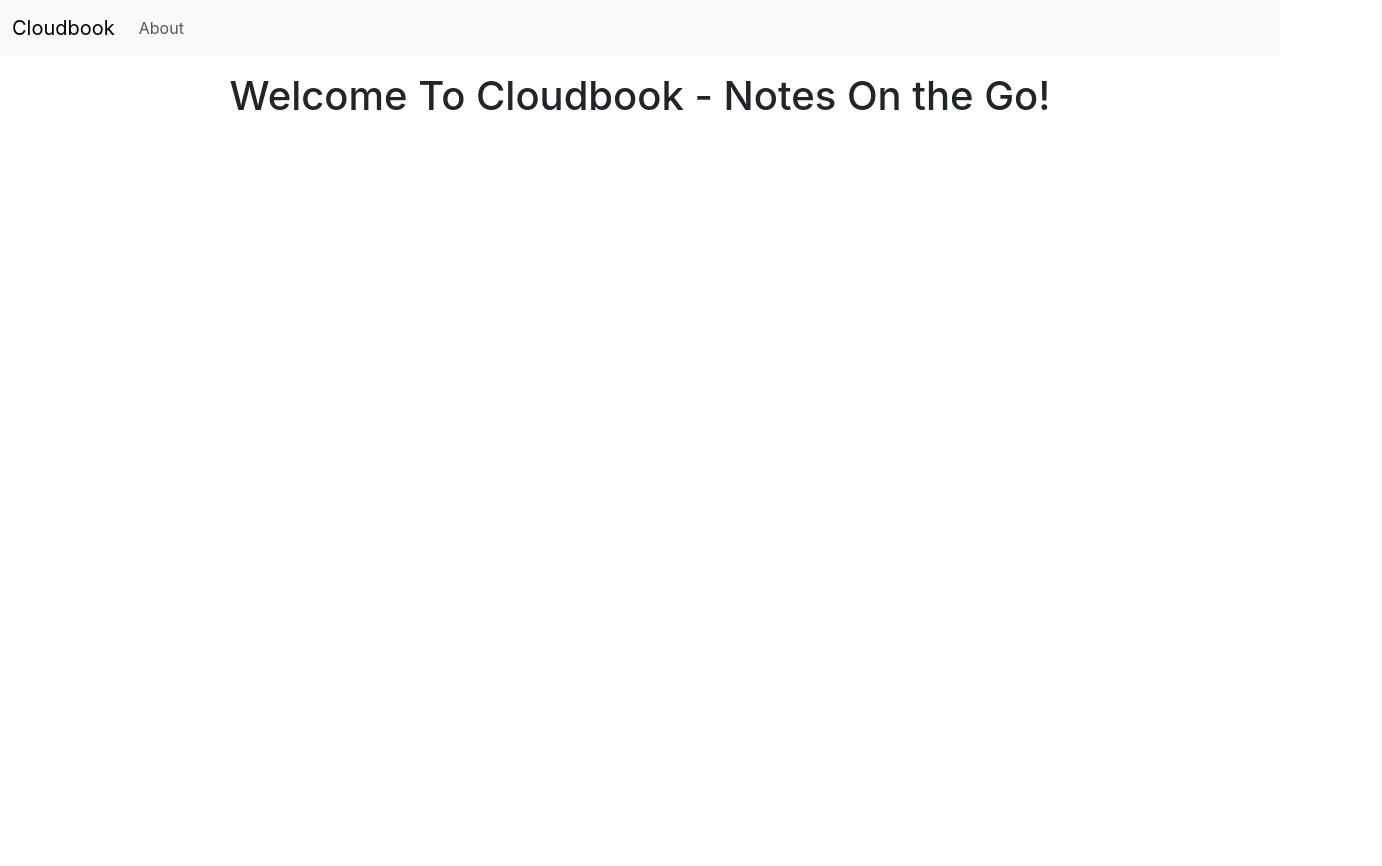
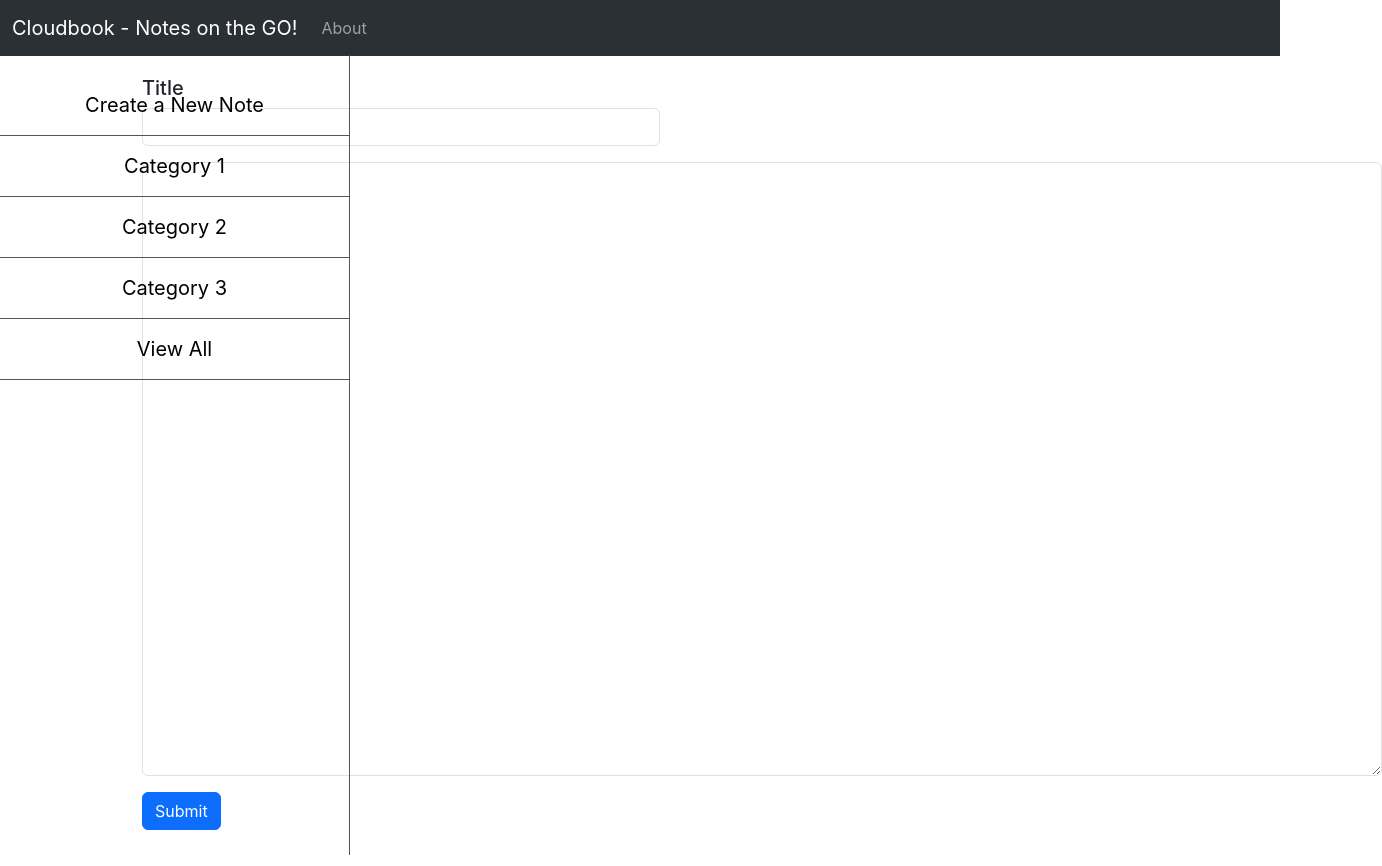
Before and after one commit to Krishna-gupta10/cloudbook, a React (Create React App) app: page /notes in a window 1280 px wide. Shown: the whole page, 1382 px wide, since content can reach past the window. Before the commit the page ends 800 px from the top, so only its background shows below. Built offline with nearby package versions, Linux system fonts and the light colour scheme.

Commit message:
Updated Components

```diff
--- a/src/App.js
+++ b/src/App.js
@@ -2,14 +2,16 @@ import './App.css';
 import Navbar from './components/Navbar';
 import About from './components/About';
 import Home from './components/Home';
+import Notes from './components/Notes';
 import { BrowserRouter as Router, Routes, Route } from 'react-router-dom';
+import NoteState from './context/notes/NoteState';
 
 function App() {
   return (
+    <NoteState>
       <Router>
         <div className="App">
-        <Navbar title="Cloudbook" link1="About" />
-        <h1 className="my-3">Welcome To Cloudbook - Notes On the Go!</h1>
+          <Navbar title="Cloudbook - Notes on the GO!" link1="About" />
         </div>
         <div>
           <Routes>
@@ -18,12 +20,18 @@ function App() {
               element={<Home />}
             />
             <Route
+              path="/notes"
+              element={<Notes />}
+            />
+            <Route
               path="/about"
               element={<About />}
             />
           </Routes>
         </div>
       </Router>
+    </NoteState>
+
   );
 }
 
--- a/src/components/About.js
+++ b/src/components/About.js
@@ -1,9 +1,17 @@
-import React from 'react'
+import React, { useContext, useEffect } from 'react';
+import noteContext from '../context/notes/noteContext';
 
 export default function About() {
-  return (
-    <div>
-      Nothing Here as Well
-    </div>
-  )
+    const a = useContext(noteContext);
+
+    useEffect(() => {
+        a.update();
+        // eslint-disable-next-line
+    }, [])
+
+    return (
+        <div>
+            This app is made by {a.state.name} who is in {a.state.class}
+        </div>
+    )
 }
--- a/src/components/Home.js
+++ b/src/components/Home.js
@@ -1,9 +1,10 @@
 import React from 'react'
+import { Link } from 'react-router-dom'
 
 export default function Home() {
   return (
     <div>
-      Nothing Here
+      <Link to = "/notes">Nothing Here Yet</Link>
     </div>
   )
 }
--- a/src/components/Navbar.js
+++ b/src/components/Navbar.js
@@ -4,9 +4,11 @@ import { Link } from 'react-router-dom'
 export default function Navbar(props) {
     return (
         <div>
-            <nav className="navbar navbar-expand-lg bg-body-tertiary">
+            <nav className="navbar navbar-expand-lg bg-body-tertiary" data-bs-theme="dark">
                 <div className="container-fluid" >
-                    <a className="navbar-brand" href="/">{props.title}</a>
+                    <a className="navbar-brand" href="/">
+                        {/* *icon here* */}
+                        {props.title}</a>
                     <button className="navbar-toggler" type="button" data-bs-toggle="collapse" data-bs-target="#navbarNavDropdown" aria-controls="navbarNavDropdown" aria-expanded="false" aria-label="Toggle navigation">
                         <span className="navbar-toggler-icon"></span>
                     </button>
--- /dev/null
+++ b/src/components/Notes.css
@@ -0,0 +1,44 @@
+.sidebar {
+    height: 100%;
+    width: 350px;
+    position: fixed;
+    top: 55px;
+    left: 0;
+    padding-top: 20px;
+    border-right: 1px solid #555;
+    text-align: center;
+}
+
+.sidebar a {
+    padding: 15px 25px;
+    text-decoration: none;
+    font-size: 20px;
+    color: black;
+    display: block;
+    border-bottom: 1px solid #555;
+}
+
+
+.sidebar a:hover {
+    background-color: #555;
+    color: white;
+    ;
+}
+
+.notes {
+    margin-left: 40px;
+    padding: 20px;
+    box-sizing: border-box;
+}
+
+.form-control {
+    width: 50%;
+}
+
+.form-control:focus {
+    box-shadow: none;
+}
+
+.custom-textarea {
+    width: 155vh;
+}
--- /dev/null
+++ b/src/components/Notes.js
@@ -0,0 +1,27 @@
+import React from 'react';
+import './Notes.css';
+
+export default function Home() {
+    return (
+        <div className="container">
+            <div className="sidebar">
+                <a href="/">Create a New Note</a>
+                <a href="/">Category 1</a>
+                <a href="/">Category 2</a>
+                <a href="/">Category 3</a>
+                <a href="/">View All</a>
+            </div>
+
+            <div className="notes">
+                <div className="mb-3">
+                <h5>Title</h5>
+                <input type="text" className="form-control" />
+                </div>
+                <div className="mb-3">
+                    <textarea className="form-control custom-textarea" rows="25"></textarea>
+                </div>
+                <button type="submit" class="btn btn-primary mb-3">Submit</button>
+            </div>
+        </div>
+    );
+}
--- /dev/null
+++ b/src/context/notes/NoteState.js
@@ -0,0 +1,30 @@
+//Understanding Context API in React which lets you create a state variable which can be used in every component
+
+import React from "react";
+import noteContext from "./noteContext";
+import { useState } from "react";
+
+const NoteState = (props) => {
+    const s1 = {
+        "name": "Krishna",
+        "class": "12th B"
+    }
+
+    const[state, setState] = useState(s1);
+    const update = ()=> {
+        setTimeout(()=> {
+            setState({
+                "name": "Pappu",
+                "class": "Pagalkhaana"
+            })
+        },2000)
+    }
+
+    return (
+        <noteContext.Provider value={{state,update}}>
+            {props.children}
+        </noteContext.Provider>
+    )
+}
+
+export default NoteState;
--- /dev/null
+++ b/src/context/notes/noteContext.js
@@ -0,0 +1,5 @@
+import { createContext } from "react";
+
+const noteContext = createContext();
+
+export default noteContext;
```
Lines whose indentation alone changed are shown as unchanged.
